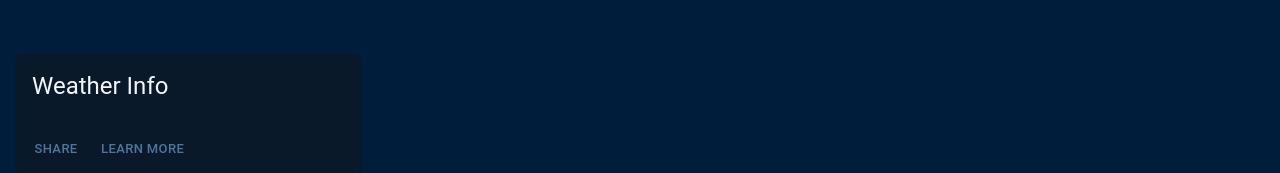
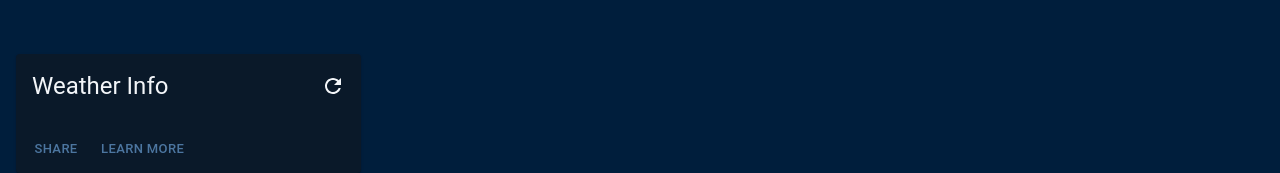
Before and after one commit to Gromzi/mui_weather_app, a React (Vite) app: page / in a window 1280 px wide. Shown: the part 132-305 px from the top of the page. Built offline with nearby package versions, Linux system fonts and the light colour scheme; no server answers.

Commit message:
Change api data type to "any". Add refresh button

```diff
--- a/src/hooks/useFetch.tsx
+++ b/src/hooks/useFetch.tsx
@@ -2,7 +2,7 @@ import { useEffect, useState } from 'react'
 import axios from 'axios'
 
 const useFetch = (url: string) => {
-  const [data, setData] = useState(null)
+  const [data, setData]: any = useState(null)
   const [loading, setLoading] = useState(false)
   const [error, setError] = useState(null)
 
--- a/src/views/TodayView.tsx
+++ b/src/views/TodayView.tsx
@@ -7,10 +7,9 @@ import {
   CircularProgress,
   Typography,
 } from '@mui/material'
-import { useState } from 'react'
 import '../styles/_todayView.scss'
 import useFetch from '../hooks/useFetch'
-import { textAlign } from '@mui/system'
+import RefreshIcon from '@mui/icons-material/Refresh'
 
 const TodayView = () => {
   const { data, loading, error, refetch } = useFetch(
@@ -39,8 +38,18 @@ const TodayView = () => {
         }}
       >
         <CardContent>
-          <Typography gutterBottom variant="h5" component="div">
+          <Typography
+            gutterBottom
+            variant="h5"
+            component="div"
+            sx={{
+              display: 'flex',
+              justifyContent: 'space-between',
+              alignItems: 'center',
+            }}
+          >
             Weather Info
+            <RefreshIcon onClick={refetch} />
           </Typography>
           <Typography
             variant="body2"
```
